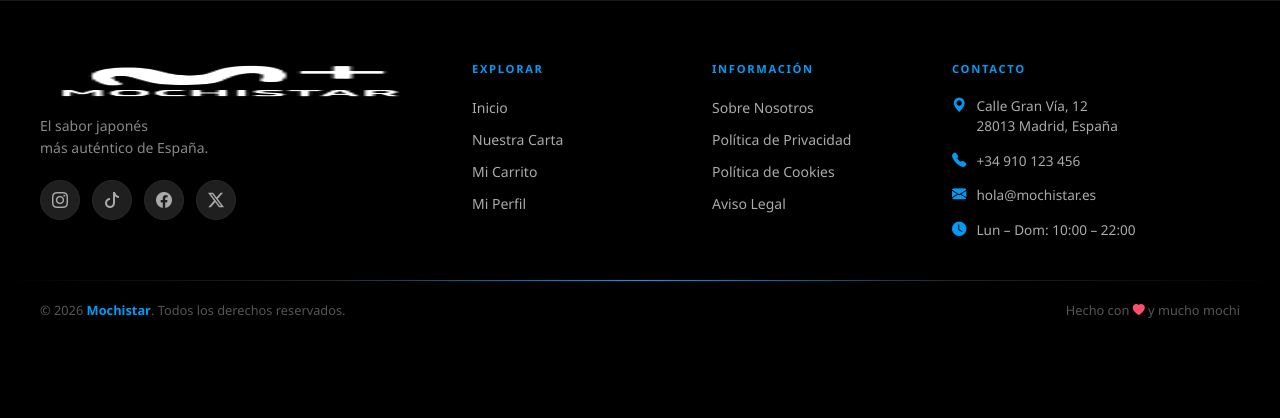
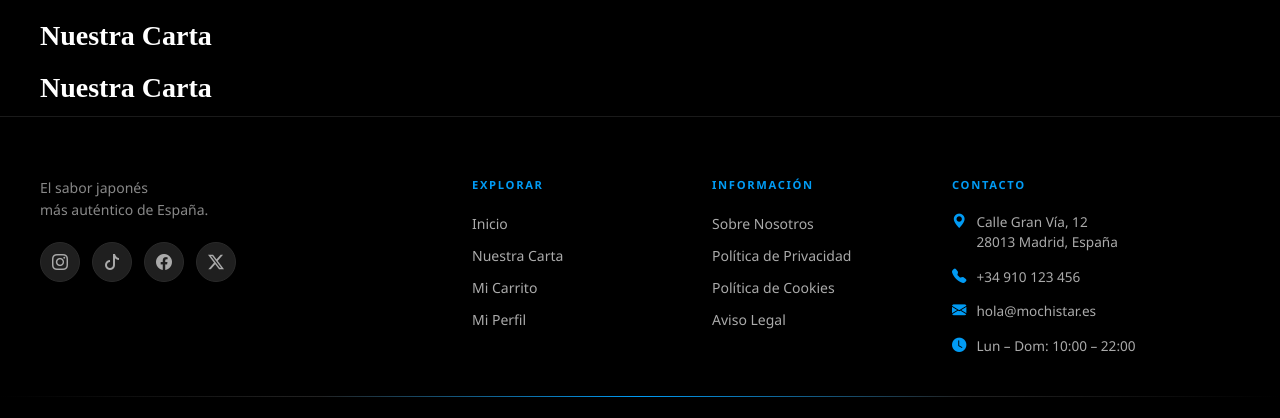
Before and after one commit to davidrojasfp24-dotcom/Mochistar, a PHP site: template view/carta/carta.php in a window 1280 px wide. Shown: the top 418 px of the page. Before the commit the page ends 318 px from the top, so only its background shows below. Run offline with PHP 8.4, Linux system fonts and the light colour scheme; the template is opened without the code that fills it, so the values that code supplies are empty.

Commit message:
actualizacion diseño

```diff
--- a/view/carrito/carrito.php
+++ b/view/carrito/carrito.php
@@ -1,6 +1,8 @@
 <link rel="stylesheet" href="view/carrito/carrito.css">
+
 <div class="cart-main-container">
     <div class="container py-5">
+        <h1 class="page-title">Mi Carrito</h1>
         <div class="row g-5">
             <div class="col-lg-7">
                 <div id="lista-productos">
--- a/view/carta/carta.css
+++ b/view/carta/carta.css
@@ -133,3 +133,16 @@ html, body {
     background-color: #007acc;
     transform: scale(1.02);
 }
+
+/* Asegurar título de la página visible */
+.page-title {
+    color: #ffffff !important;
+    display: block;
+    margin: 20px 0 12px 40px;
+    font-size: 1.75rem;
+    font-weight: 700;
+}
+
+@media (max-width: 576px) {
+    .page-title { margin-left: 20px; font-size: 1.4rem; }
+}
--- a/view/carta/carta.php
+++ b/view/carta/carta.php
@@ -1,7 +1,10 @@
 <link rel="stylesheet" href="view/carta/carta.css?v=<?php echo time(); ?>">
+
+<h1 class="page-title">Nuestra Carta</h1>
 
 <div class="container-fluid bg-black px-0">
     <div class="container py-5">
+        <h1 class="page-title">Nuestra Carta</h1>
         <div class="row g-4">
             <?php foreach ($productos as $producto): ?>
                 <div class="col-12 col-md-6 col-lg-3">
--- a/view/footer/footer.css
+++ b/view/footer/footer.css
@@ -72,11 +72,22 @@
 }
 
 /* ---- COL 1: MARCA ---- */
-.footer-logo {
-    height: 38px;
+.footer-col.footer-brand .footer-logo {
+    height: 35px; /* Igual que .nav-logo img */
+    max-height: 35px; /* Evita que crezca si otras reglas fuerzan altura */
     width: auto;
-    margin-bottom: 4px;
+    display: block; /* Evita espacios extra en línea */
+    margin-bottom: 12px;
     filter: brightness(1.1);
+    object-fit: contain; /* Mantiene proporción si el contenedor cambia */
+}
+
+/* Ajuste responsive: logo un poco más pequeño en pantallas muy pequeñas */
+@media (max-width: 576px) {
+    .footer-col.footer-brand .footer-logo {
+        height: 28px;
+        max-height: 28px;
+    }
 }
 
 .footer-tagline {
--- a/view/footer/footer.php
+++ b/view/footer/footer.php
@@ -6,7 +6,6 @@
 
         <!-- Columna 1: Marca -->
         <div class="footer-col footer-brand">
-            <img src="view/nav/img/logo.png" alt="Mochistar Logo" class="footer-logo">
             <p class="footer-tagline">El sabor japonés<br>más auténtico de España.</p>
             <div class="footer-social">
                 <a href="#" class="footer-social-link" title="Instagram" id="footer-instagram">
--- a/view/perfil/perfil.php
+++ b/view/perfil/perfil.php
@@ -90,6 +90,10 @@ $misPedidos = pedidoDAO::getPedidosByUsuario($usuario->getId());
     <!-- ═══════════════════════════════════════════
          CUERPO: 2 COLUMNAS
     ═══════════════════════════════════════════ -->
+    <div class="container py-4">
+        <h1 class="page-title">Mi Perfil</h1>
+    </div>
+
     <div class="perfil-body">
 
         <!-- ── COLUMNA IZQUIERDA: Datos personales ── -->
```
Also changed, not shown: view/main.css (+20 -0 lines).
